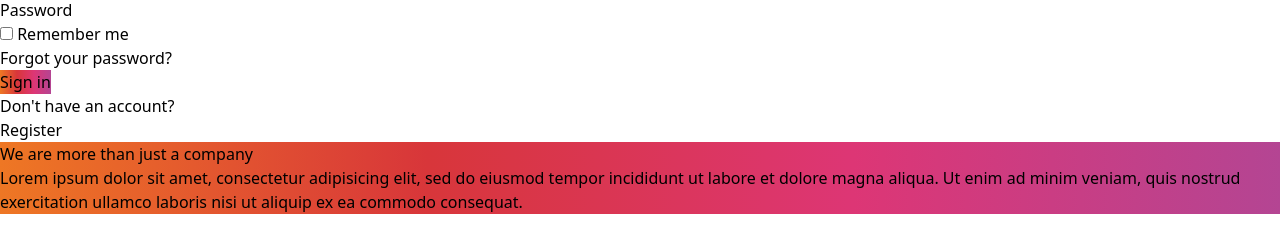
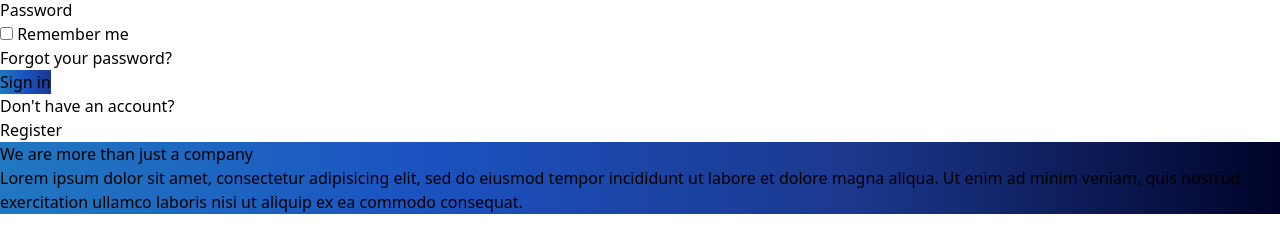
Before and after one commit to alphajedidia/E-Haza, a React (Vite) app: page / in a window 1280 px wide. Shown: the part 398-650 px from the top of the page. Built offline with nearby package versions, Linux system fonts and the light colour scheme.

Commit message:
edit : background (we must choose color palette)

```diff
--- a/src/pages/login.tsx
+++ b/src/pages/login.tsx
@@ -1,7 +1,7 @@
 function Login() {
 
     return (
-      <section className="flex justify-center h-screen gradient-form bg-neutral-200 dark:bg-neutral-700">
+      <section className="flex justify-center h-screen gradient-form bg-neutral-200 dark:bg-slate-900" >
       <div className="container h-full p-10">
         <div
           className="flex flex-wrap items-center justify-center h-full text-neutral-800 dark:text-neutral-200">
@@ -68,7 +68,7 @@ function Login() {
                           data-te-ripple-init
                           data-te-ripple-color="light"
                           style={{
-                            background: 'linear-gradient(to right, #ee7724, #d8363a, #dd3675, #b44593)',
+                            background: 'linear-gradient(to right, #2178c0, #1b52c0, #1b388d )',
                           }}>
                           Sign in
                         </button>
@@ -93,7 +93,7 @@ function Login() {
                 <div
                   className="flex items-center rounded-b-lg lg:w-6/12 lg:rounded-r-lg lg:rounded-bl-none"
                   style={{
-                    background: 'linear-gradient(to right, #ee7724, #d8363a, #dd3675, #b44593)',
+                    background: 'linear-gradient(to right, #2178c0, #1b52c0, #1b388d, #000329)',
                   }}>
                   <div className="px-4 py-6 text-white md:mx-6 md:p-12">
                     <h4 className="mb-6 text-xl font-semibold">
```
